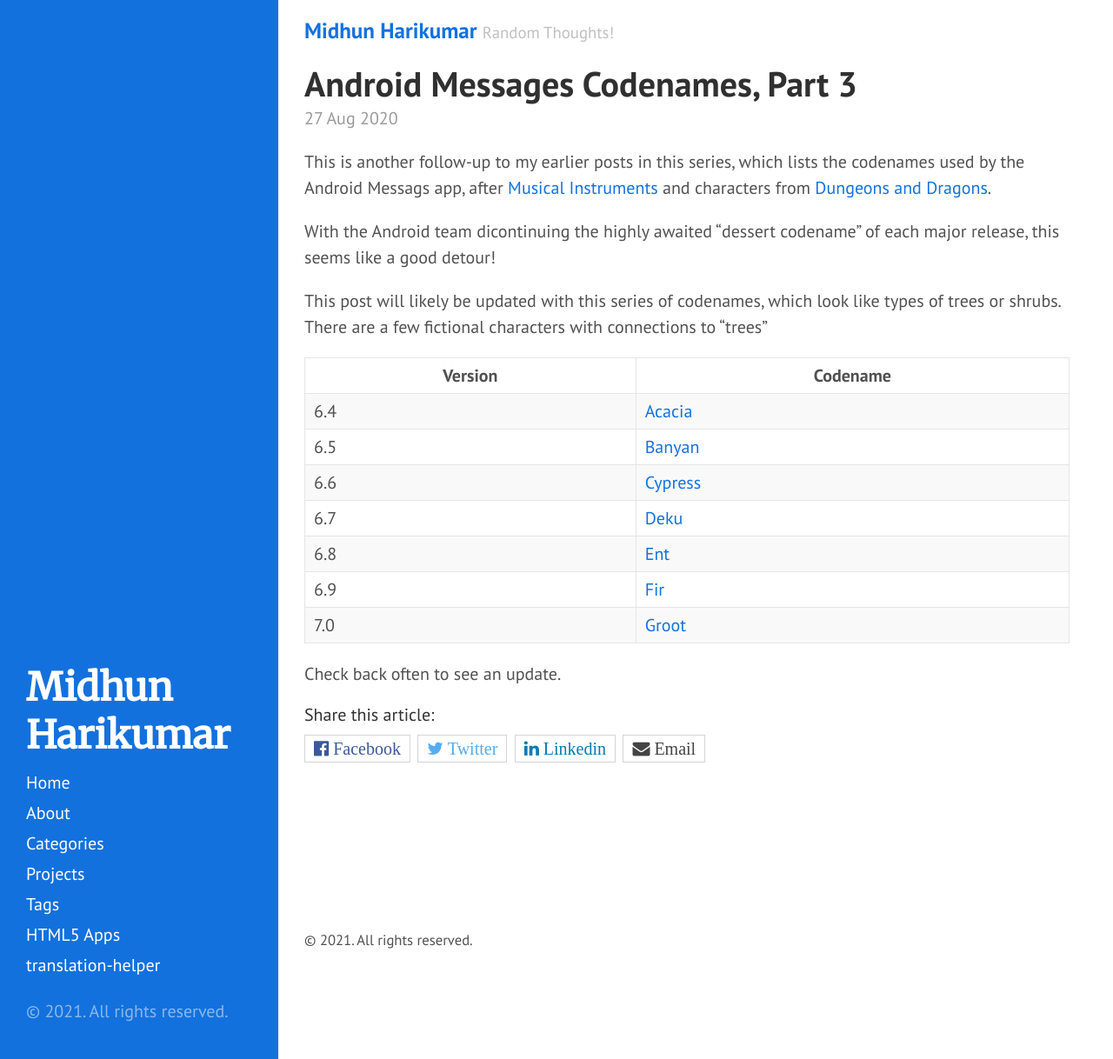
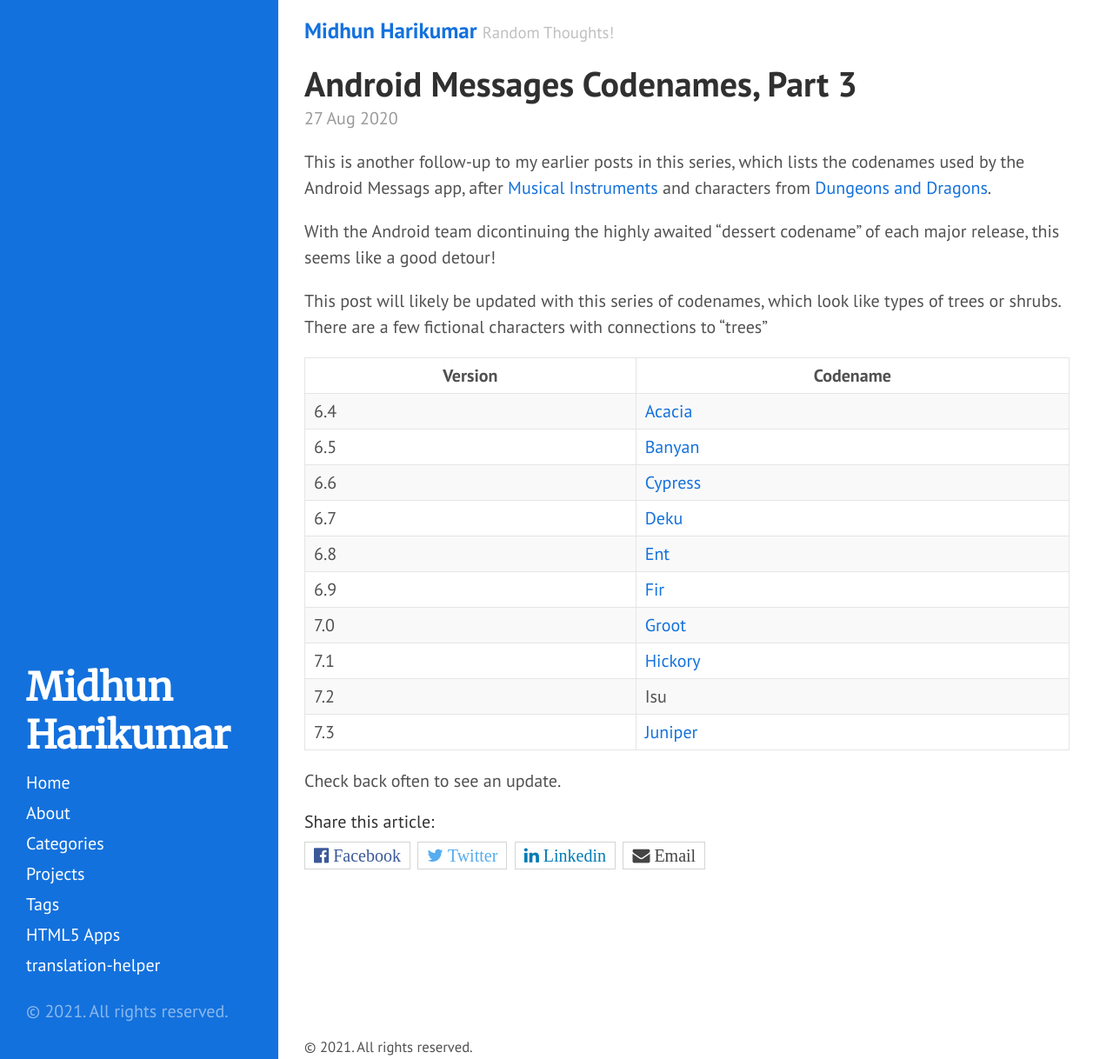
Before and after one commit to midhunhk/midhunhk.github.io, a Jekyll site: the page built from _posts/2020-08-27-android-messages-again.md, in a window 1280 px wide and 1218 px high. Shown: the whole window at 87% size. Built offline with Jekyll 4.4.1, drawn with Linux system fonts in a browser that asks for light colours; comment, search, counter and statistics services are not loaded.

Commit message:
update list

```diff
--- a/_posts/2020-08-27-android-messages-again.md
+++ b/_posts/2020-08-27-android-messages-again.md
@@ -23,5 +23,8 @@
 | 6.8     | [Ent](https://en.wikipedia.org/wiki/Ent) |
 | 6.9     | [Fir](https://en.wikipedia.org/wiki/Fir) |
 | 7.0     | [Groot](https://en.wikipedia.org/wiki/Groot) |
+| 7.1     | [Hickory](https://en.wikipedia.org/wiki/Hickory) |
+| 7.2     | Isu |
+| 7.3     | [Juniper](https://en.wikipedia.org/wiki/Juniper) |
 
 Check back often to see an update.
```
